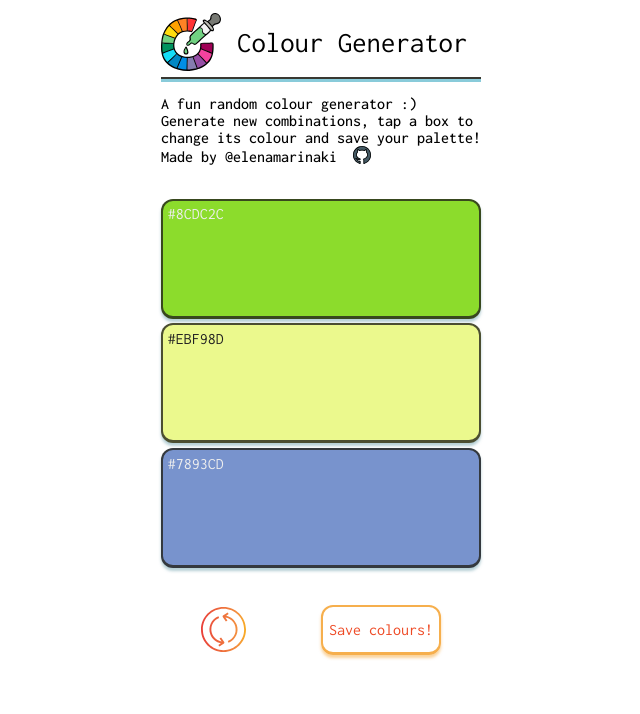
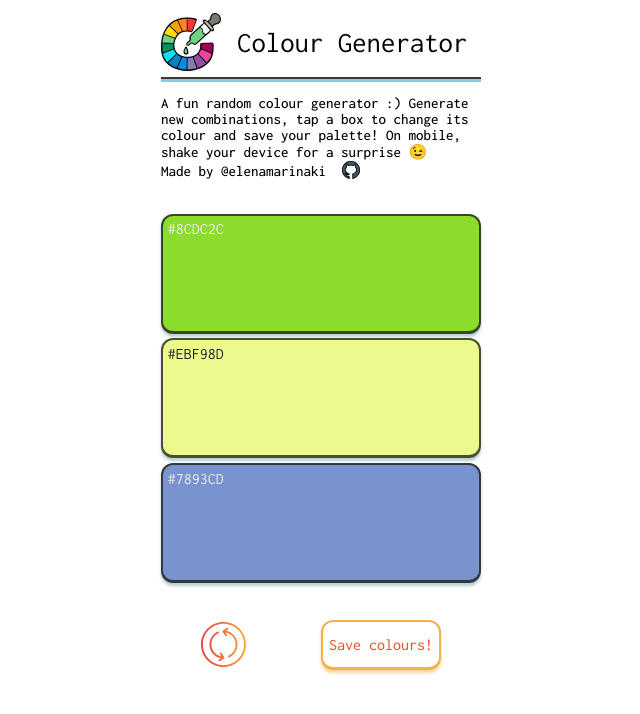
Before and after one commit to elenamarinaki/random-colour-generator, a plain HTML site: page index.html in a window 1280 px wide. Shown: the whole page, without its empty margins (319-959 px from the left). Drawn offline with Linux system fonts and the light colour scheme; a script that the page names is missing.

Commit message:
sub-header upd

```diff
--- a/index.html
+++ b/index.html
@@ -30,7 +30,8 @@
       <section>
         <div id="sub-header" class="stack-sm">
           A fun random colour generator :) Generate new combinations, tap a box
-          to change its colour and save your palette!
+          to change its colour and save your palette! On mobile, shake your
+          device for a surprise &#x1F609;
           <div class="row">
             Made by @elenamarinaki
             <a href="https://github.com/elenamarinaki" target="_blank"
--- a/style.css
+++ b/style.css
@@ -37,6 +37,7 @@ h1 {
 /* --------------------------- SUB-HEADER */
 #sub-header {
   font-weight: 500;
+  font-size: 15px;
 }
 img {
   width: 18px;
```
